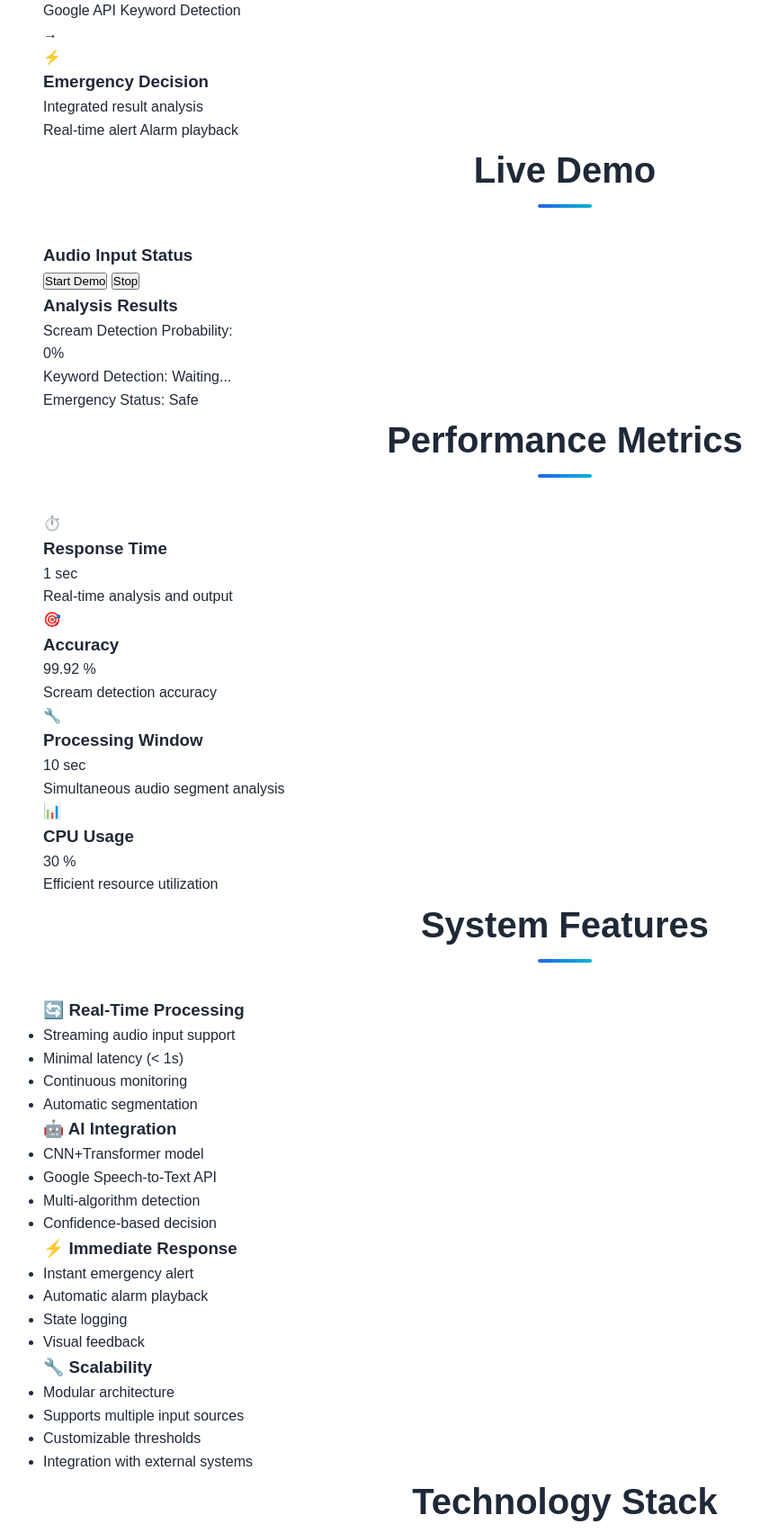
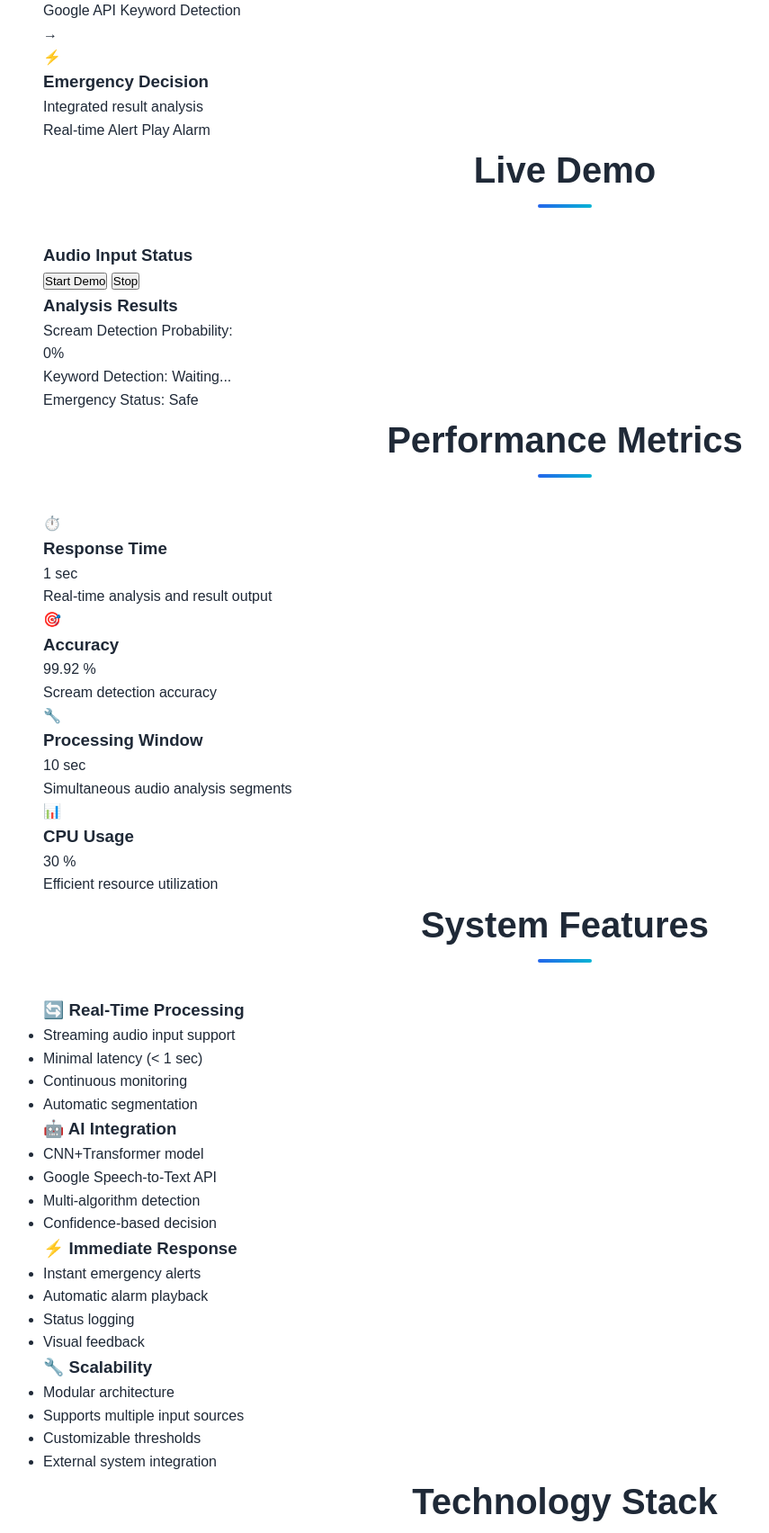
Before and after one commit to Fourier-Frontier/webpage, a plain HTML site: page pages/visual.html in a window 1280 px wide. Shown: the part 629-2333 px from the top of the page at 90% size, without its empty margins (12-867 px from the left). Drawn offline with Linux system fonts and the light colour scheme.

Commit message:
Update visual.html

```diff
--- a/pages/visual.html
+++ b/pages/visual.html
@@ -33,7 +33,7 @@
     <!-- System Overview -->
     <section class="system-overview">
         <div class="container">
-            <h2 class="section-title">System Architecture</h2>
+            <h2 class="section-title">System Overview</h2>
             <div class="system-diagram">
                 <div class="system-component" data-step="1">
                     <div class="component-icon">🎤</div>
@@ -88,8 +88,8 @@
                     <h3>Emergency Decision</h3>
                     <p>Integrated result analysis</p>
                     <div class="tech-stack">
-                        <span>Real-time alert</span>
-                        <span>Alarm playback</span>
+                        <span>Real-time Alert</span>
+                        <span>Play Alarm</span>
                     </div>
                 </div>
             </div>
@@ -159,7 +159,7 @@
                         <span class="big-number">< 1</span>
                         <span class="unit">sec</span>
                     </div>
-                    <p>Real-time analysis and output</p>
+                    <p>Real-time analysis and result output</p>
                 </div>
 
                 <div class="metric-card">
@@ -179,7 +179,7 @@
                         <span class="big-number">10</span>
                         <span class="unit">sec</span>
                     </div>
-                    <p>Simultaneous audio segment analysis</p>
+                    <p>Simultaneous audio analysis segments</p>
                 </div>
 
                 <div class="metric-card">
@@ -204,7 +204,7 @@
                     <h3>🔄 Real-Time Processing</h3>
                     <ul>
                         <li>Streaming audio input support</li>
-                        <li>Minimal latency (< 1s)</li>
+                        <li>Minimal latency (< 1 sec)</li>
                         <li>Continuous monitoring</li>
                         <li>Automatic segmentation</li>
                     </ul>
@@ -223,9 +223,9 @@
                 <div class="feature-category">
                     <h3>⚡ Immediate Response</h3>
                     <ul>
-                        <li>Instant emergency alert</li>
+                        <li>Instant emergency alerts</li>
                         <li>Automatic alarm playback</li>
-                        <li>State logging</li>
+                        <li>Status logging</li>
                         <li>Visual feedback</li>
                     </ul>
                 </div>
@@ -236,7 +236,7 @@
                         <li>Modular architecture</li>
                         <li>Supports multiple input sources</li>
                         <li>Customizable thresholds</li>
-                        <li>Integration with external systems</li>
+                        <li>External system integration</li>
                     </ul>
                 </div>
             </div>
@@ -313,13 +313,13 @@
                             <span class="scenario-number">2</span>
                             <div>
                                 <strong>Scream Sound Test</strong>
-                                <p>Evaluates AI model detection performance on diverse scream patterns</p>
+                                <p>Evaluates AI model performance on various scream patterns</p>
                             </div>
                         </div>
                         <div class="scenario-item">
                             <span class="scenario-number">3</span>
                             <div>
-                                <strong>Ambient Noise Test</strong>
+                                <strong>Normal Noise Test</strong>
                                 <p>Ensures false positives are avoided with normal background noise</p>
                             </div>
                         </div>
```
